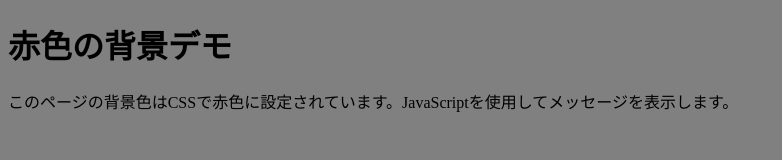
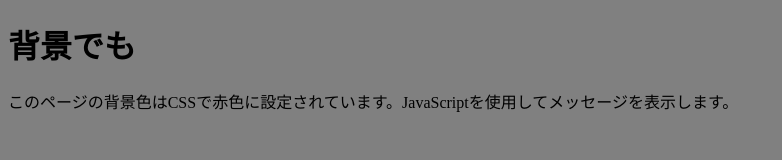
Before and after one commit to sasakama0507/sasakama0507.github.io, a plain HTML site: page index.html in a window 1280 px wide. Shown: the whole page, without its empty margins (0-782 px from the left). Drawn offline with Linux system fonts and the light colour scheme.

Commit message:
Update index.html

```diff
--- a/index.html
+++ b/index.html
@@ -6,7 +6,7 @@
     <link rel="stylesheet" href="css/style.css">
 </head>
 <body>
-    <h1>赤色の背景デモ</h1>
+    <h1>背景でも</h1>
     <p>このページの背景色はCSSで赤色に設定されています。JavaScriptを使用してメッセージを表示します。</p>
     <script src="script.js"></script>
 </body>
```
